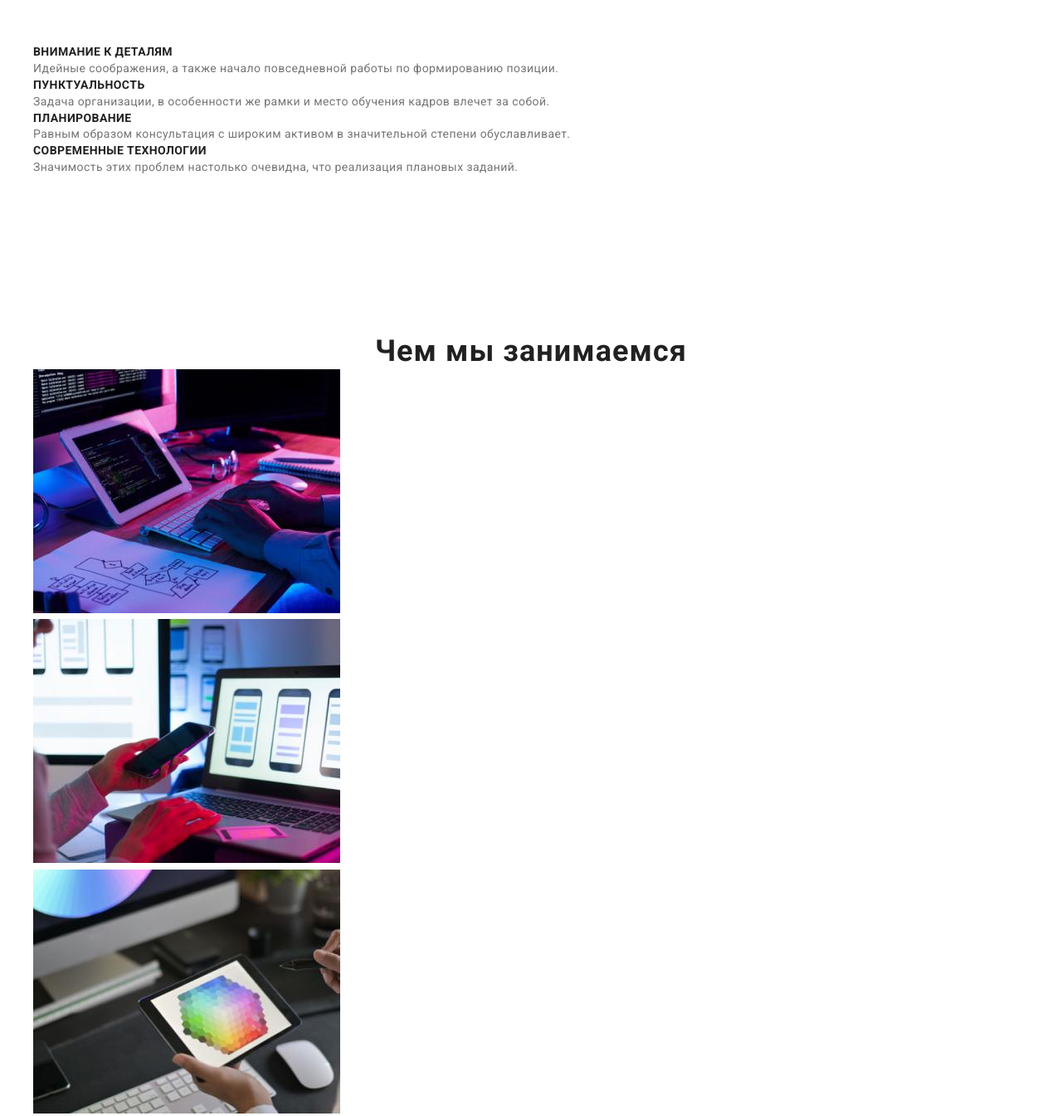
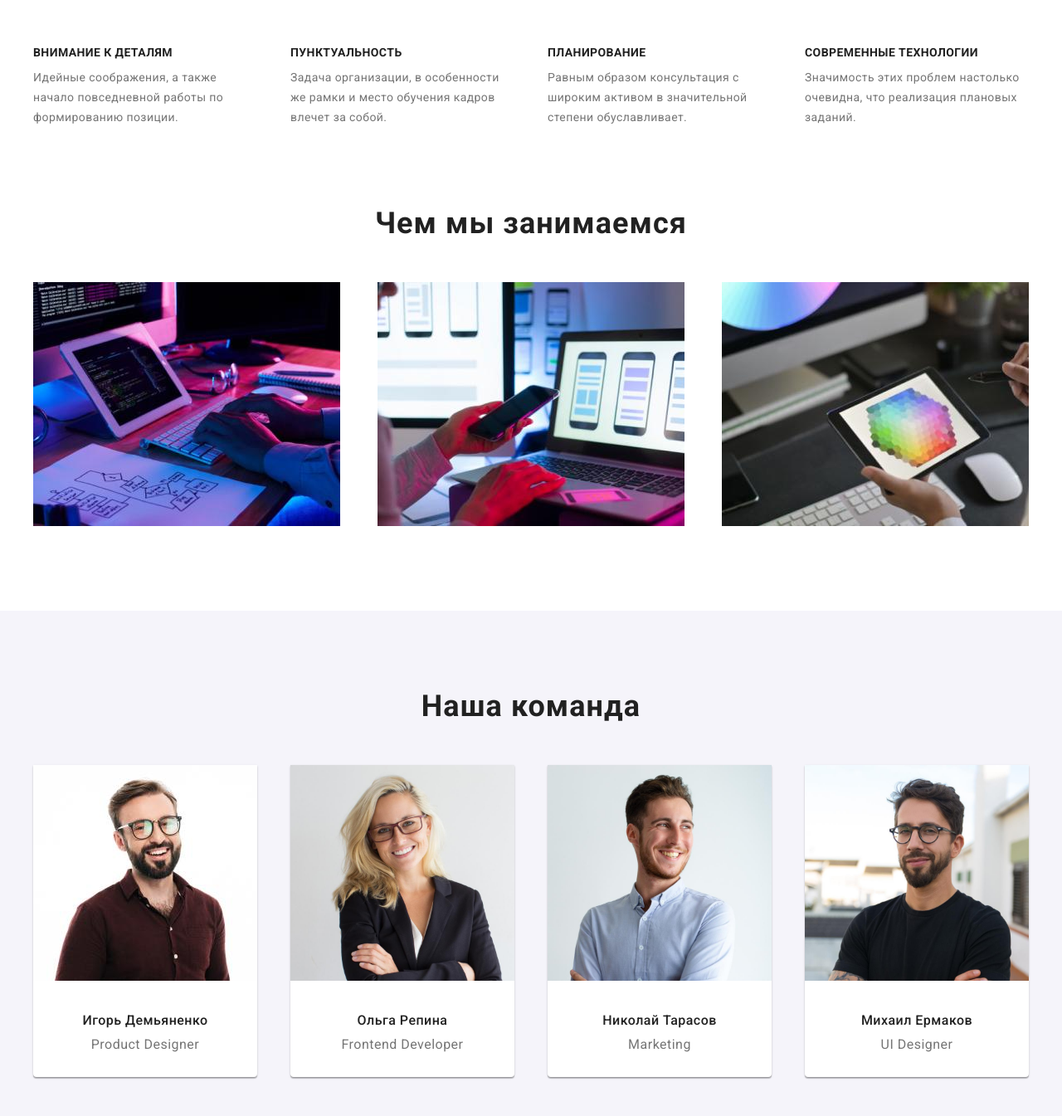
Before and after one commit to Nadiia-Myronenko/goit-markup-hw-03, a plain HTML site: page index.html in a window 1280 px wide. Shown: the part 720-2065 px from the top of the page at 83% size. Drawn offline with nearby package versions, Linux system fonts and the light colour scheme.

Commit message:
стили дляглавной страницы готовы

```diff
--- a/css/styles.css
+++ b/css/styles.css
@@ -35,6 +35,7 @@ p {
   margin: 0;
 }
 h2 {
+  margin-bottom: 50px;
   font-weight: bold;
   font-size: 36px;
   line-height: 1.17;
@@ -51,10 +52,12 @@ h2 {
   padding: 94px 0;
 }
 /* Header styles */
+
 .header-block .container {
   display: flex;
   justify-content: space-between;
   padding-top: 24px;
+  padding-bottom: 25px;
   align-items: baseline;
 }
 .nav-block {
@@ -64,7 +67,7 @@ h2 {
 }
 
 .logo {
-  margin: 0 93px 25px 0;
+  margin-right: 93px;
   text-decoration: none;
   font-family: "Raleway", sans-serif;
   font-weight: bold;
@@ -81,8 +84,10 @@ h2 {
   justify-content: left;
   align-items: baseline;
 }
+.main-nav > li:not(:first-child) {
+  margin-left: 50px;
+}
 .nav-link {
-  margin-right: 50px;
   font-weight: 500;
   font-size: 14px;
   line-height: 1.14;
@@ -95,8 +100,10 @@ h2 {
   justify-content: right;
   align-items: baseline;
 }
+.address-list > li:not(:first-child) {
+  margin-left: 50px;
+}
 .address-link {
-  margin-left: 50px;
   font-weight: 500;
   font-size: 14px;
   line-height: 1.14;
@@ -136,7 +143,6 @@ h2 {
   color: var(--light-color);
 }
 .hero-btn {
-  /*задать на нее фокус и ховер!!!!!!!!!!!!!!!!!!!!!!!!!!!!!!*/
   padding: 10px 32px;
   margin: 0 auto;
   background: var(--brand-color);
@@ -163,7 +169,18 @@ h2 {
 .hidden-heading {
   display: none;
 }
-.work-peculiarities h3 {
+.features-list {
+  display: flex;
+  justify-content: space-between;
+}
+.features-list > li {
+  flex-basis: 270px;
+}
+.features-list > li:not(:last-child) {
+  margin-right: 30px;
+}
+.features h3 {
+  margin-bottom: 10px;
   font-weight: bold;
   font-size: 14px;
   line-height: 1.14;
@@ -172,11 +189,39 @@ h2 {
   color: var(--hedding-color);
 }
 /* Work peculiarities section end */
+/* Services section */
+.services {
+  padding-top: 0;
+}
+.services-list {
+  display: flex;
+  justify-content: space-between;
+}
+.service-list > li:not(:last-child) {
+  margin-right: 30px;
+}
+/* Servises section end */
 /* Team section */
 .team {
   background: var(--button-background);
 }
-.team h3 {
+.team-cards {
+  display: flex;
+  justify-content: space-between;
+}
+.team-cards > li {
+  padding-bottom: 30px;
+  background: #ffffff;
+  box-shadow: 0px 1px 3px rgba(0, 0, 0, 0.12), 0px 1px 1px rgba(0, 0, 0, 0.14),
+    0px 2px 1px rgba(0, 0, 0, 0.2);
+  border-radius: 0px 0px 4px 4px;
+}
+.team-cards > li:not(:last-child) {
+  margin-right: 30px;
+}
+.team-cards h3 {
+  margin-bottom: 10px;
+  padding-top: 30px;
   font-weight: 500;
   font-size: 16px;
   line-height: 1.19;
@@ -197,7 +242,6 @@ h2 {
 .btn {
   display: inline-block;
   padding: 6px 22px;
-
   background: var(--button-background);
   color: var(--hedding-color);
   font-family: inherit;
@@ -233,15 +277,25 @@ h2 {
 }
 /* Footer styles */
 .footer-block {
+  padding: 60px 0;
   color: var(--light-color);
   line-height: 1.714;
   background: var(--hero-background);
 }
 .footer-logo {
+  display: inline-block;
+  margin-bottom: 20px;
   color: var(--light-color);
 }
 .addr {
   font-style: normal;
+}
+.physical-adress {
+  margin-bottom: 9px;
+}
+.footer-link {
+  display: inline-block;
+  margin-bottom: 9px;
 }
 .footer-link {
   color: var(--footer-link-color);
--- a/index.html
+++ b/index.html
@@ -38,10 +38,10 @@
             </div>
         </section>
         <!--Секция об особенностях работы веб-студии-->
-        <section class="work-peculiarities section">
+        <section class="features section">
             <div class="container">
                 <h2 class="hidden-heading">Особенности работы</h2>
-                <ul>
+                <ul class="features-list">
                     <li>
                         <h3>Внимание к деталям</h3>
                         <p>Идейные соображения, а также начало повседневной работы по формированию позиции.</p>
@@ -62,10 +62,10 @@
             </div>
         </section>
         <!--Секция с видами услуг-->
-        <section class="types-of-work section">
+        <section class="services section">
             <div class="container">
                 <h2>Чем мы занимаемся</h2>
-                <ul>
+                <ul class="services-list">
                     <li><img src="./images/img1.jpg" alt="Десктопные приложения" width="370"></li>
                     <li><img src="./images/img2.jpg" alt="Мобильные приложения" width="370"></li>
                     <li><img src="./images/img3.jpg" alt="Дизайнерские решения" width="370"></li>
@@ -76,7 +76,7 @@
         <section class="team section">
             <div class="container">
                 <h2>Наша команда</h2>
-                <ul>
+                <ul class="team-cards">
                     <li>
                         <img src="./images/igor_demianenko.jpg" alt="Игорь Демьяненко" width="270">
                         <h3>Игорь Демьяненко</h3>
@@ -107,7 +107,7 @@
             <a class="logo footer-logo" href="./index.html"><span class="brand-color">Web</span>Studio</a>
             <address class="addr">
                 <p class="physical-adress">г. Киев, пр-т Леси Украинки, 26</p>
-                <a class="footer-link" href="mailto:info@example.com">info@example.com</a></address><br>
+                <a class="footer-link" href="mailto:info@example.com">info@example.com</a></address>
                 <a class="footer-link" href="tel:+380991111111">+38 099 111 11 11</a>
             </address>
         </div>
```
